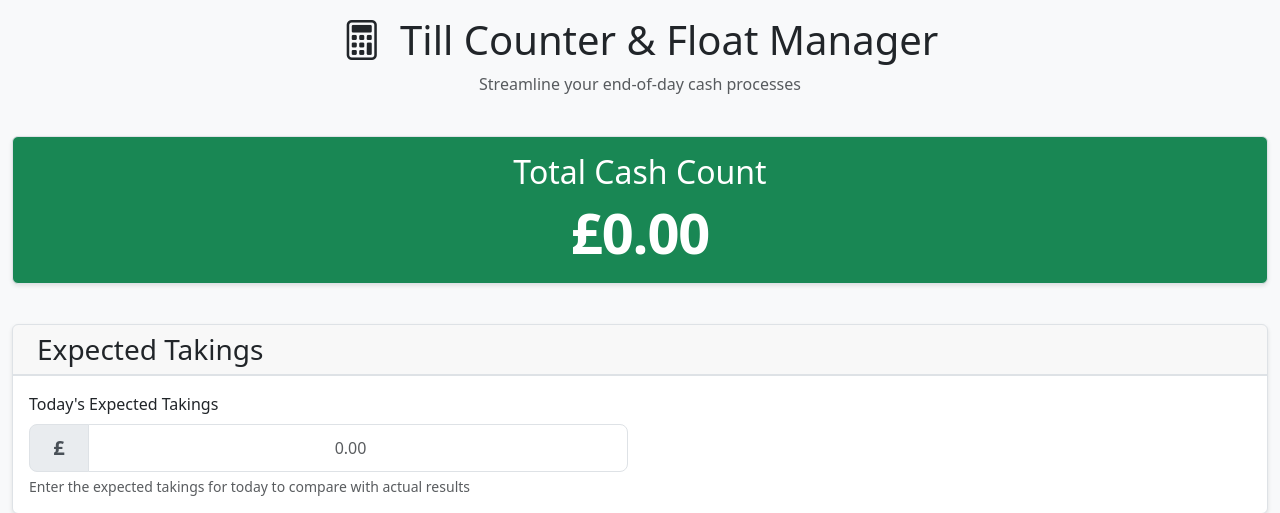
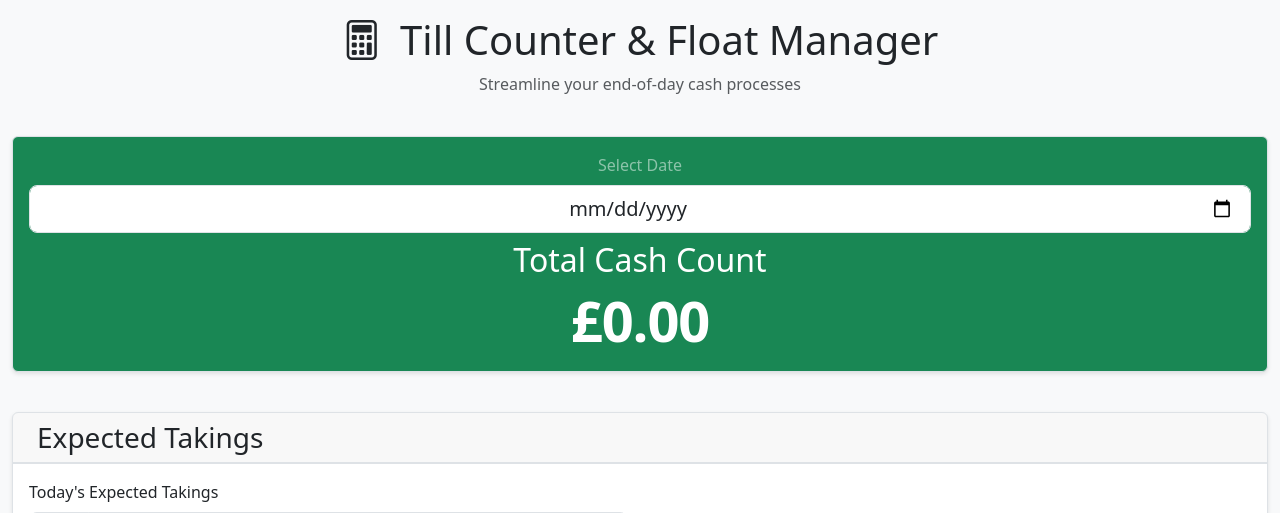
Before and after one commit to JasperChang88/till-count, a Flask app: page / in a window 1280 px wide. Shown: the top 513 px of the page. Run offline with Flask 3, Linux system fonts and the light colour scheme.

Commit message:
Update index.html

```diff
--- a/templates/index.html
+++ b/templates/index.html
@@ -42,6 +42,10 @@
             <div class="col-12">
                 <div class="card bg-success text-white">
                     <div class="card-body text-center">
+                        <div class="mb-2">
+                            <label for="recordDate" class="form-label text-white-50">Select Date</label>
+                            <input type="date" class="form-control form-control-lg text-center" id="recordDate" required>
+                        </div>
                         <h2 class="card-title text-white mb-2">Total Cash Count</h2>
                         <h1 class="display-4 text-white mb-0" id="totalAmount">£0.00</h1>
                     </div>
```
